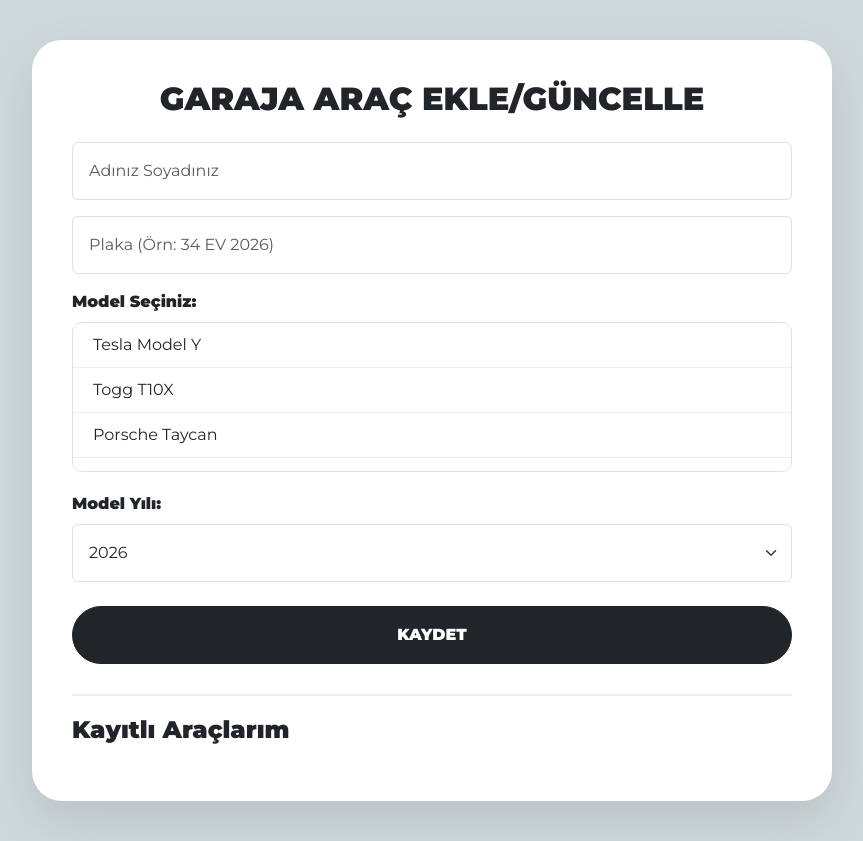
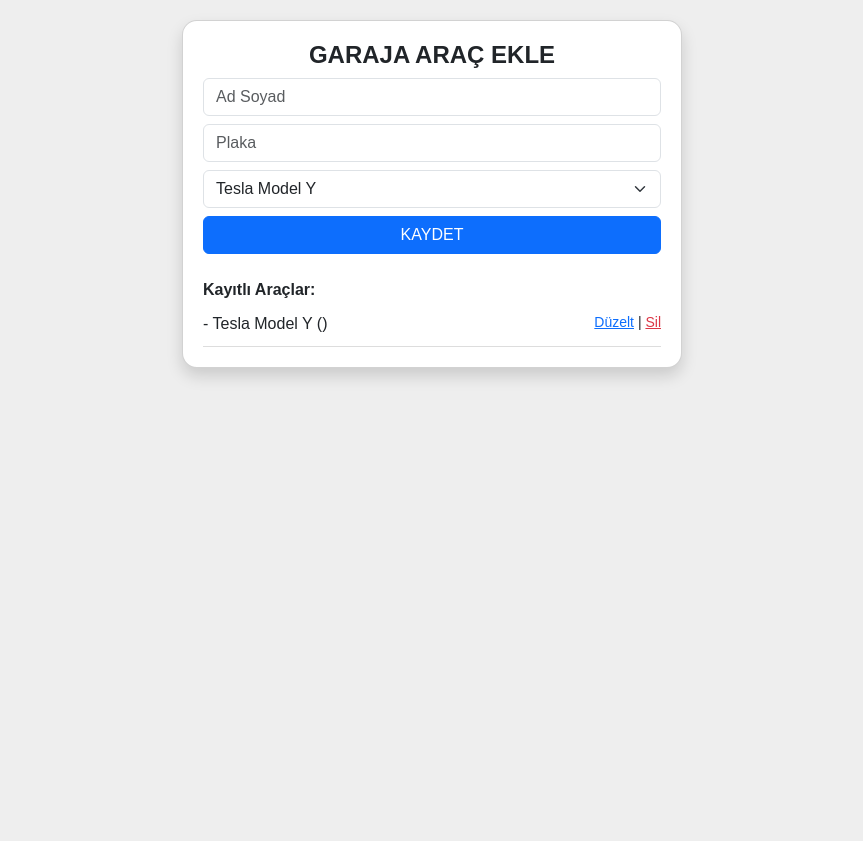
Before and after one commit to cybrbrk/TamSarj, a website: page views/garajim.html in a window 1280 px wide. Both pictures are taken after a click on the button "KAYDET". Shown: the whole page, without its empty margins (208-1071 px from the left). After the commit the page ends 800 px from the top, so only its background shows below. Drawn offline with nearby package versions, Linux system fonts and the light colour scheme.

Commit message:
Add files via upload

```diff
--- a/views/garajim.html
+++ b/views/garajim.html
@@ -2,94 +2,57 @@
 <html lang="tr">
 <head>
 <meta charset="UTF-8">
-<title>Garaj Yönetimi | TamŞarj</title>
+<title>TamŞarj Garaj</title>
 <link href="https://cdn.jsdelivr.net/npm/bootstrap@5.3.0/dist/css/bootstrap.min.css" rel="stylesheet">
-<link href="https://fonts.googleapis.com/css2?family=Montserrat:wght@400;900&display=swap" rel="stylesheet">
 <style>
-body { background: #cfd8dc; font-family: 'Montserrat', sans-serif; padding: 40px; }
-.glass-card { max-width: 800px; margin: auto; background: #fff; border-radius: 30px; padding: 40px; box-shadow: 0 20px 50px rgba(0,0,0,0.1); }
-.car-list { max-height: 150px; overflow-y: auto; border: 1px solid #dee2e6; border-radius: 10px; margin-bottom: 20px; }
-.car-item { padding: 10px 20px; cursor: pointer; border-bottom: 1px solid #eee; transition: 0.2s; }
-.car-item:hover { background: #f8f9fa; }
-.car-item.active { background: #2ecc71; color: white; font-weight: bold; }
-.garage-list { margin-top: 30px; border-top: 2px solid #eee; padding-top: 20px; }
+body { background: #eee; padding: 20px; font-family: sans-serif; }
+.card { max-width: 500px; margin: auto; padding: 20px; border-radius: 15px; }
+.item { border-bottom: 1px solid #ddd; padding: 10px 0; display: flex; justify-content: space-between; }
 </style>
 </head>
 <body>
-<div class="glass-card">
-<h2 class="fw-bold text-center mb-4">GARAJA ARAÇ EKLE/GÜNCELLE</h2>
+<div class="card bg-white shadow">
+<h4 class="fw-bold text-center">GARAJA ARAÇ EKLE</h4>
 <input type="hidden" id="editId">
-<input type="text" id="ad" class="form-control mb-3 p-3" placeholder="Adınız Soyadınız">
-<input type="text" id="plaka" class="form-control mb-3 p-3" placeholder="Plaka (Örn: 34 EV 2026)">
-<label class="fw-bold mb-2">Model Seçiniz:</label>
-<div class="car-list" id="carList"></div>
-<label class="fw-bold mb-2">Model Yılı:</label>
-<select id="yil" class="form-select mb-4 p-3"></select>
-<div class="d-flex gap-2">
-<button id="btnKaydet" onclick="kaydet()" class="btn btn-dark w-100 py-3 rounded-pill fw-bold">KAYDET</button>
-<button id="btnGuncelle" onclick="guncelle()" class="btn btn-success w-100 py-3 rounded-pill fw-bold d-none">GÜNCELLE</button>
-</div>
-<div class="garage-list">
-<h4 class="fw-bold mb-3">Kayıtlı Araçlarım</h4>
-<div id="garageContainer" class="list-group"></div>
-</div>
+<input type="text" id="ad" class="form-control mb-2" placeholder="Ad Soyad">
+<input type="text" id="plaka" class="form-control mb-2" placeholder="Plaka">
+<select id="arac" class="form-select mb-2">
+<option value="Tesla Model Y">Tesla Model Y</option>
+<option value="Togg T10X">Togg T10X</option>
+<option value="BMW i4">BMW i4</option>
+</select>
+<button id="btn" onclick="islem()" class="btn btn-primary w-100">KAYDET</button>
+<div id="liste" class="mt-4"></div>
 </div>
 <script>
-const cars = ["Tesla Model Y", "Togg T10X", "Porsche Taycan", "Hyundai IONIQ 5", "BMW i4", "Mercedes EQS", "Audi Q4 e-tron", "Kia EV6", "Volvo XC40 Recharge", "Renault Zoe", "Skywell ET5", "MG4 Electric", "Fiat 500e"];
-let selectedCar = null;
-const listDiv = document.getElementById('carList');
-cars.forEach(car => {
-const d = document.createElement('div');
-d.className = 'car-item';
-d.innerText = car;
-d.onclick = () => {
-selectedCar = car;
-document.querySelectorAll('.car-item').forEach(x => x.classList.remove('active'));
-d.classList.add('active');
-};
-listDiv.appendChild(d);
+let veri = [];
+function listele() {
+const div = document.getElementById('liste');
+div.innerHTML = '<b>Kayıtlı Araçlar:</b>';
+veri.forEach((item, i) => {
+div.innerHTML += `<div class="item">
+<span>${item.ad} - ${item.arac} (${item.plaka})</span>
+<small>
+<a href="#" onclick="duzenle(${i})">Düzelt</a> |
+<a href="#" onclick="sil(${i})" class="text-danger">Sil</a>
+</small></div>`;
 });
-const yearSelect = document.getElementById('yil');
-for(let i = 2026; i >= 2010; i--) {
-yearSelect.innerHTML += `<option value="${i}">${i}</option>`;
 }
-function kaydet() {
-const ad = document.getElementById('ad').value;
-const plaka = document.getElementById('plaka').value;
-const yil = document.getElementById('yil').value;
-if(!ad || !selectedCar || !plaka) return alert("Hata!");
-fetch('/api/kaydet', {
-method: 'POST',
-headers: {'Content-Type': 'application/json'},
-body: JSON.stringify({ ad, arac: selectedCar, plaka, yil })
-}).then(() => location.reload());
+function islem() {
+const obj = { ad: document.getElementById('ad').value, plaka: document.getElementById('plaka').value, arac: document.getElementById('arac').value };
+const id = document.getElementById('editId').value;
+if(id === "") { veri.push(obj); } else { veri[id] = obj; document.getElementById('editId').value = ""; }
+document.getElementById('ad').value = ""; document.getElementById('plaka').value = "";
+document.getElementById('btn').innerText = "KAYDET";
+listele();
 }
-function sil(id) {
-if(confirm("Silinsin mi?")) {
-fetch(`/api/sil/${id}`, { method: 'DELETE' }).then(() => location.reload());
-}
-}
-function duzenleModu(id, ad, plaka, arac, yil) {
-document.getElementById('editId').value = id;
-document.getElementById('ad').value = ad;
-document.getElementById('plaka').value = plaka;
-document.getElementById('yil').value = yil;
-selectedCar = arac;
-document.querySelectorAll('.car-item').forEach(i => {
-if(i.innerText === arac) i.classList.add('active');
-else i.classList.remove('active');
-});
-document.getElementById('btnKaydet').classList.add('d-none');
-document.getElementById('btnGuncelle').classList.remove('d-none');
-}
-function guncelle() {
-const id = document.getElementById('editId').value;
-const data = { ad: document.getElementById('ad').value, plaka: document.getElementById('plaka').value, arac: selectedCar, yil: document.getElementById('yil').value };
-fetch(`/api/guncelle/${id}`, {
-method: 'PUT',
-headers: {'Content-Type': 'application/json'},
-body: JSON.stringify(data)
-}).then(() => location.reload());
+function sil(i) { veri.splice(i, 1); listele(); }
+function duzenle(i) {
+document.getElementById('editId').value = i;
+document.getElementById('ad').value = veri[i].ad;
+document.getElementById('plaka').value = veri[i].plaka;
+document.getElementById('arac').value = veri[i].arac;
+document.getElementById('btn').innerText = "GÜNCELLE";
 }
 </script>
 </body>
```
